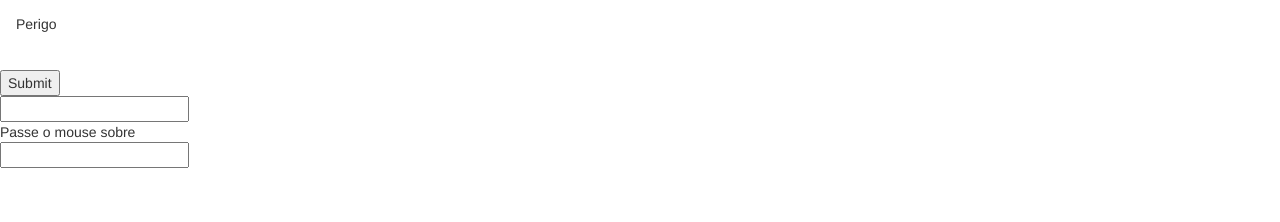
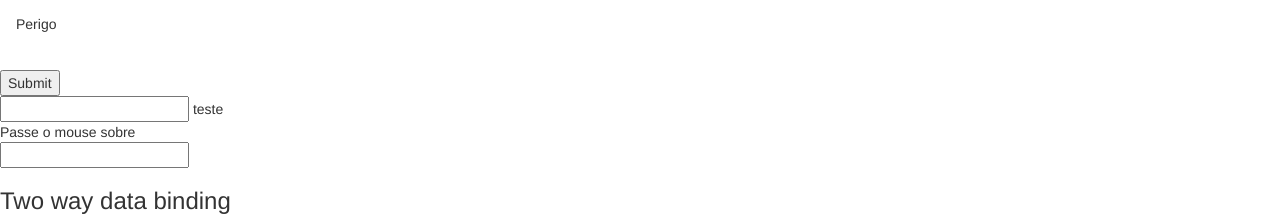
Before and after one commit to chrissmb/meu-app, an Angular app: page / in a window 1280 px wide. Shown: the part 1528-1750 px from the top of the page. Before the commit the page ends 1696 px from the top, so only its background shows below. Built offline with nearby package versions, Linux system fonts and the light colour scheme.

Commit message:
Two way data binding

```diff
--- a/src/app/app.module.ts
+++ b/src/app/app.module.ts
@@ -1,8 +1,9 @@
+import { FormsModule } from '@angular/forms';
 import { BrowserModule } from '@angular/platform-browser';
 import { NgModule } from '@angular/core';
 
 import { AppComponent } from './app.component';
-import {MeuPrimeiroComponent} from './meu-primeiro/meu-primeiro.component';
+import { MeuPrimeiroComponent } from './meu-primeiro/meu-primeiro.component';
 import { MeuPrimeiro2Component } from './meu-primeiro2/meu-primeiro2.component';
 import { CursosModule } from './cursos/cursos.module';
 import { DataBindingComponent } from './data-binding/data-binding.component';
@@ -16,7 +17,8 @@ import { DataBindingComponent } from './data-binding/data-binding.component';
   ],
   imports: [
     BrowserModule,
-    CursosModule
+    CursosModule,
+    FormsModule
   ],
   providers: [],
   bootstrap: [AppComponent]
--- a/src/app/data-binding/data-binding.component.html
+++ b/src/app/data-binding/data-binding.component.html
@@ -52,4 +52,9 @@
     <input type="text" #caixaTexto (keyup)="0"/>
     {{ caixaTexto.value }}
   </article>
+
+  <article>
+    <h3> Two way data binding</h3>
+    <input type="text" [(ngModel)]="palavra"/>
+  </article>
 </section>
--- a/src/app/data-binding/data-binding.component.ts
+++ b/src/app/data-binding/data-binding.component.ts
@@ -9,7 +9,7 @@ export class DataBindingComponent implements OnInit {
 
   url: string = "http://www.pudim.com.br/";
   urlImagem: string = 'https://mancilha.files.wordpress.com/2008/09/teste2.png';
-  palavra: string;
+  palavra: string = "teste";
   mouseSobre: boolean = false;
 
   getValor() {
```
